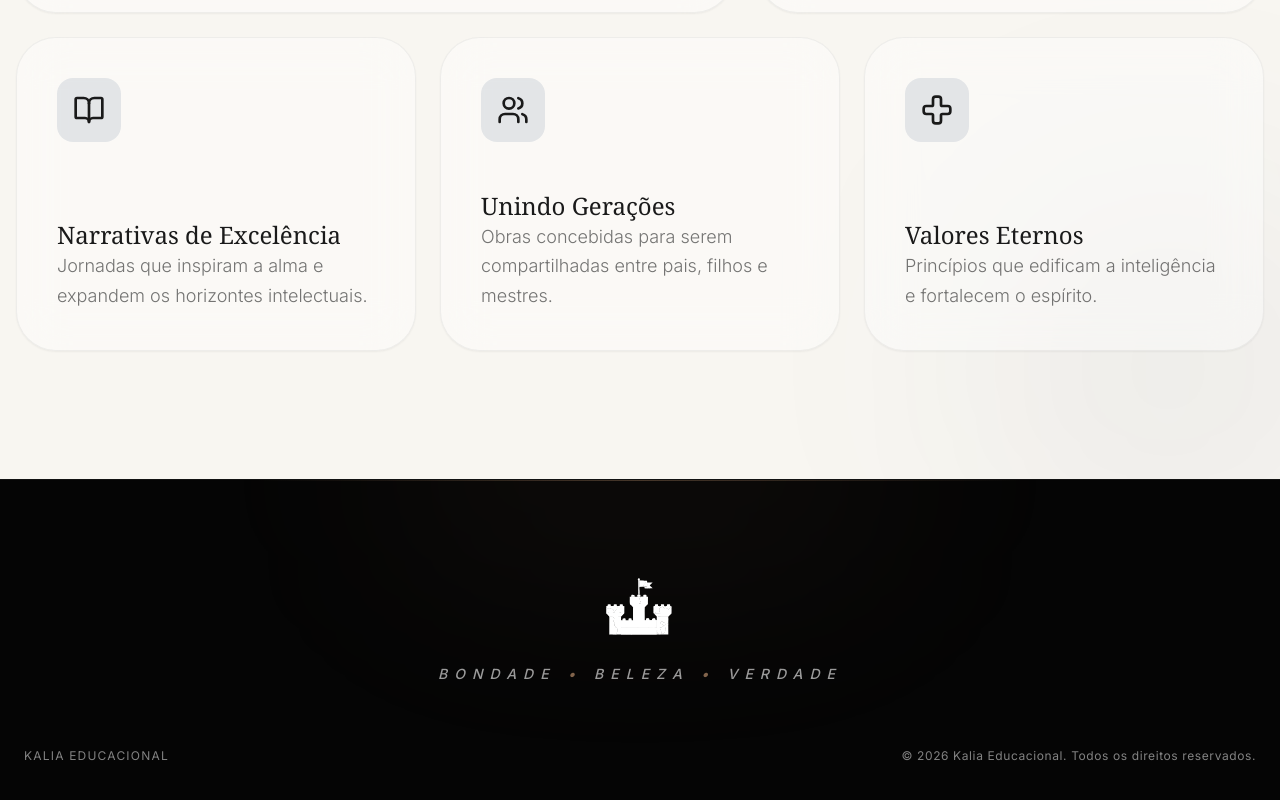
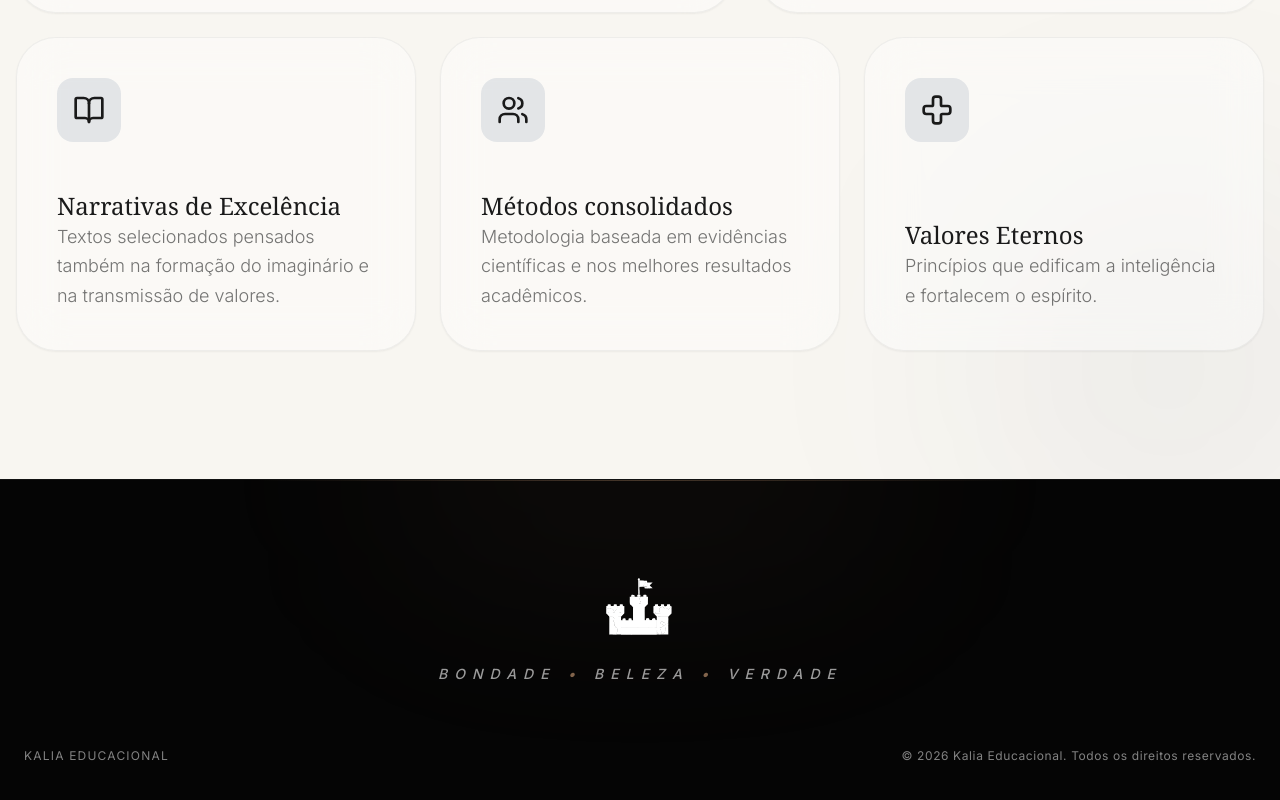
Before and after one commit to gpereira12/kalia-educacional, a Next.js app: page / in a window 1280 px wide. Shown: the part 3592-4392 px from the top of the page. Built offline with nearby package versions, Linux system fonts and the light colour scheme; a web font is replaced by a local one.

Commit message:
Update dobra 4

```diff
--- a/src/components/catalog/Differentiators.tsx
+++ b/src/components/catalog/Differentiators.tsx
@@ -15,12 +15,12 @@ const differentiators = [
   {
     icon: BookOpen,
     title: "Narrativas de Excelência",
-    description: "Jornadas que inspiram a alma e expandem os horizontes intelectuais."
+    description: "Textos selecionados pensados também na formação do imaginário e na transmissão de valores."
   },
   {
     icon: Users,
-    title: "Unindo Gerações",
-    description: "Obras concebidas para serem compartilhadas entre pais, filhos e mestres."
+    title: "Métodos consolidados",
+    description: "Metodologia baseada em evidências científicas e nos melhores resultados acadêmicos."
   },
   {
     icon: Cross,
@@ -75,8 +75,8 @@ const Differentiators = () => {
                 ease: [0.16, 1, 0.3, 1]
               }}
               className={`group p-6 md:p-10 rounded-[2rem] md:rounded-[2.5rem] bg-white/40 backdrop-blur-xl border border-black/5 hover:border-primary/30 hover:bg-white/80 transition-all duration-500 shadow-sm hover:shadow-2xl hover:shadow-primary/5 ${index === 0 ? "md:col-span-12 lg:col-span-7" :
-                  index === 1 ? "md:col-span-12 lg:col-span-5" :
-                    "md:col-span-12 lg:col-span-4"
+                index === 1 ? "md:col-span-12 lg:col-span-5" :
+                  "md:col-span-12 lg:col-span-4"
                 }`}
             >
               <div className="flex flex-col h-full justify-between gap-8 md:gap-12">
```
